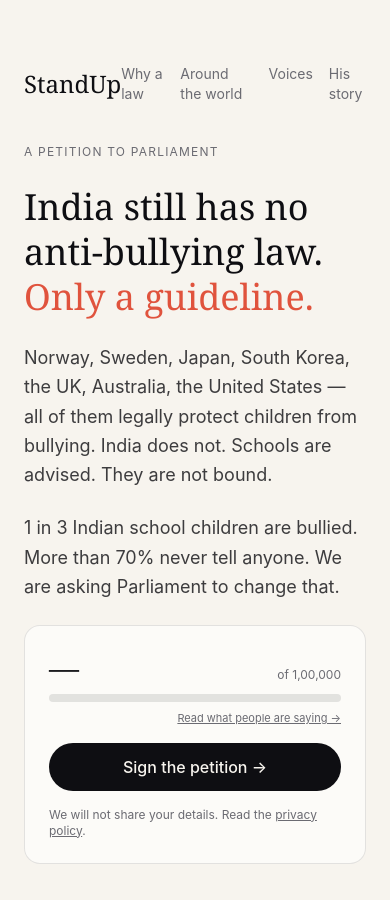
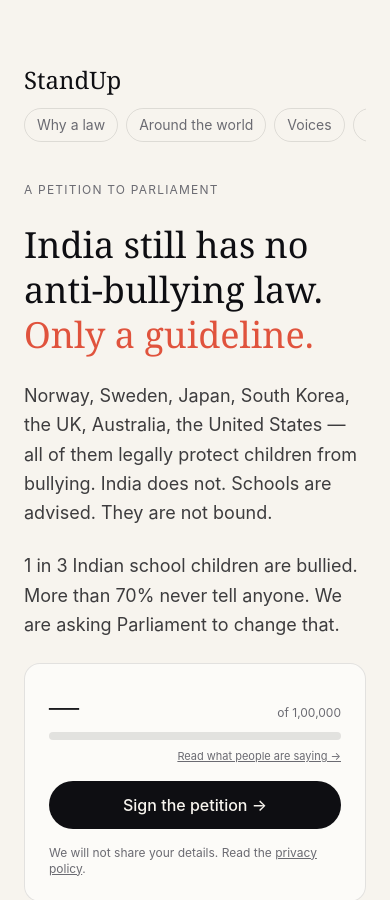
Before and after one commit to zozimustechnologies/antibullying, a Next.js app in the folder petition-site/: page / in a window 390 px wide. Shown: the top 900 px of the page. Built offline with nearby package versions, Linux system fonts and the light colour scheme; no server answers.

Commit message:
ui: breathable pill-style nav tabs, stack on mobile

```diff
--- a/petition-site/app/page.tsx
+++ b/petition-site/app/page.tsx
@@ -5,13 +5,13 @@ import { SevenAsks } from '@/components/SevenAsks';
 export default function HomePage() {
   return (
     <main className="max-w-3xl mx-auto px-6 py-16 flex flex-col gap-10">
-      <header className="flex items-center justify-between">
+      <header className="flex flex-col sm:flex-row items-start sm:items-center justify-between gap-3">
         <div className="font-serif text-2xl">StandUp</div>
-        <nav className="flex gap-4 text-sm text-muted">
-          <Link href="/about">Why a law</Link>
-          <Link href="/world">Around the world</Link>
-          <Link href="/voices">Voices</Link>
-          <Link href="/founder">His story</Link>
+        <nav className="flex gap-2 sm:gap-4 text-sm text-muted overflow-x-auto w-full sm:w-auto">
+          <Link href="/about" className="whitespace-nowrap px-3 py-1.5 rounded-full border border-black/10 hover:bg-black/5 transition">Why a law</Link>
+          <Link href="/world" className="whitespace-nowrap px-3 py-1.5 rounded-full border border-black/10 hover:bg-black/5 transition">Around the world</Link>
+          <Link href="/voices" className="whitespace-nowrap px-3 py-1.5 rounded-full border border-black/10 hover:bg-black/5 transition">Voices</Link>
+          <Link href="/founder" className="whitespace-nowrap px-3 py-1.5 rounded-full border border-black/10 hover:bg-black/5 transition">His story</Link>
         </nav>
       </header>
 
```
